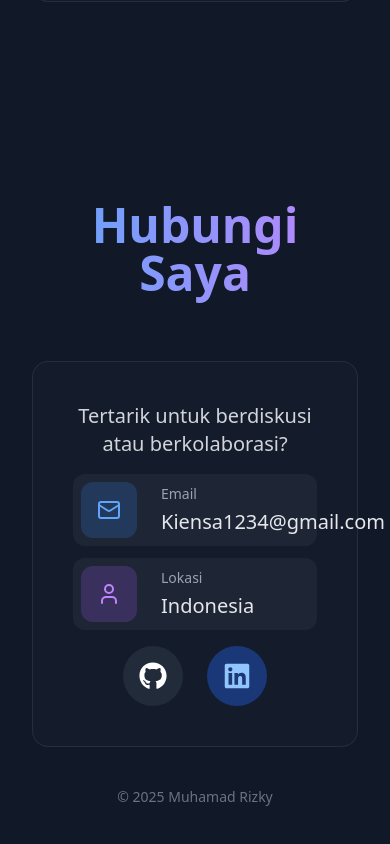
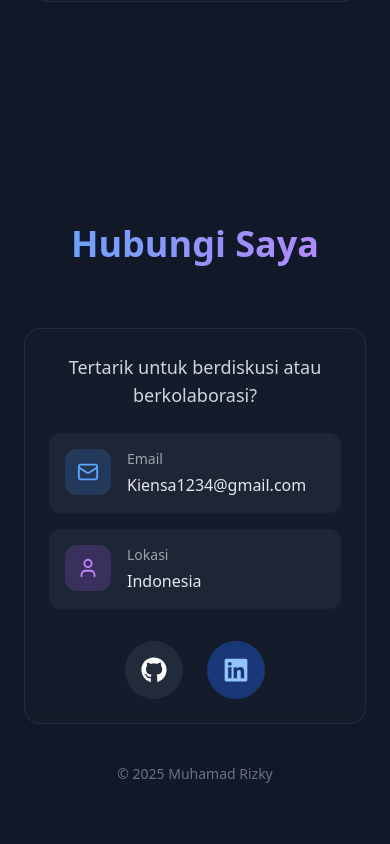
Before and after one commit to Kikiabdilah/Portofolio, a React (Vite) app: page / in a window 390 px wide. Shown: the part 6679-7523 px from the top of the page. Built offline with nearby package versions, Linux system fonts and the light colour scheme.

Commit message:
fix size

```diff
--- a/src/components/Contact.jsx
+++ b/src/components/Contact.jsx
@@ -1,53 +1,60 @@
-import react from "react";
-import {Mail, User} from "lucide-react";
-import {FaGithub, FaLinkedin} from "react-icons/fa";
+import React from "react";
+import { Mail, User } from "lucide-react";
+import { FaGithub, FaLinkedin } from "react-icons/fa";
 
 export default function Contact() {
   return (
     <section
       id="contact"
-      className="min-h-screen flex items-center justify-center p-8 md:p-8"
+      className="min-h-screen flex items-center justify-center p-6 md:p-8"
     >
       <div className="max-w-4xl w-full">
-        <h2 className="text-5xl md:text-6xl pb-4 font-bold mb-12 text-center bg-gradient-to-r from-blue-400 to-purple-400 bg-clip-text text-transparent">
+        <h2 className="text-4xl md:text-6xl pb-4 font-bold mb-12 text-center bg-gradient-to-r from-blue-400 to-purple-400 bg-clip-text text-transparent">
           Hubungi Saya
         </h2>
 
-        <div className="bg-gray-800/30 backdrop-blur-sm border border-gray-700/50 rounded-2xl p-10">
-          <p className="text-xl text-gray-300 mb-4 text-center">
+        <div className="bg-gray-800/30 backdrop-blur-sm border border-gray-700/50 rounded-2xl p-6 md:p-10">
+          <p className="text-lg md:text-xl text-gray-300 mb-6 text-center">
             Tertarik untuk berdiskusi atau berkolaborasi?
           </p>
 
-          <div className="space-y-3 mb-2">
-            <div className="flex items-center space-x-6 p-2 bg-gray-700/30 rounded-xl hover:bg-gray-700/50 transition-all">
-              <div className="p-4 bg-blue-500/20 rounded-xl">
-                <Mail className="text-blue-400" size={24} />
+          <div className="space-y-4">
+            {/* EMAIL */}
+            <div className="flex items-start gap-4 p-4 bg-gray-700/30 rounded-xl hover:bg-gray-700/50 transition-all">
+              <div className="p-3 bg-blue-500/20 rounded-xl shrink-0">
+                <Mail className="text-blue-400" size={22} />
               </div>
-              <div>
+              <div className="min-w-0">
                 <p className="text-sm text-gray-400 mb-1">Email</p>
-                <p className="text-xl text-gray-200">Kiensa1234@gmail.com</p>
+                <p className="text-base md:text-xl text-gray-200 break-all">
+                  Kiensa1234@gmail.com
+                </p>
               </div>
             </div>
 
-            <div className="flex items-center space-x-6 p-2 bg-gray-700/30 rounded-xl hover:bg-gray-700/50 transition-all">
-              <div className="p-4 bg-purple-500/20 rounded-xl">
-                <User className="text-purple-400" size={24} />
+            {/* LOKASI */}
+            <div className="flex items-start gap-4 p-4 bg-gray-700/30 rounded-xl hover:bg-gray-700/50 transition-all">
+              <div className="p-3 bg-purple-500/20 rounded-xl shrink-0">
+                <User className="text-purple-400" size={22} />
               </div>
               <div>
                 <p className="text-sm text-gray-400 mb-1">Lokasi</p>
-                <p className="text-xl text-gray-200">Indonesia</p>
+                <p className="text-base md:text-xl text-gray-200">
+                  Indonesia
+                </p>
               </div>
             </div>
           </div>
 
-          <div className="flex justify-center gap-6 mt-4">
+          {/* SOCIAL */}
+          <div className="flex justify-center gap-6 mt-8">
             <a
               href="https://github.com/Kikiabdilah"
               target="_blank"
               rel="noopener noreferrer"
               className="p-4 bg-gray-700/40 rounded-full hover:bg-gray-600/60 transition-all hover:scale-110"
             >
-              <FaGithub size={28} className="text-white" />
+              <FaGithub size={26} className="text-white" />
             </a>
 
             <a
@@ -56,7 +63,7 @@ export default function Contact() {
               rel="noopener noreferrer"
               className="p-4 bg-blue-600/40 rounded-full hover:bg-blue-600/70 transition-all hover:scale-110"
             >
-              <FaLinkedin size={28} className="text-blue-300" />
+              <FaLinkedin size={26} className="text-blue-300" />
             </a>
           </div>
         </div>
```
